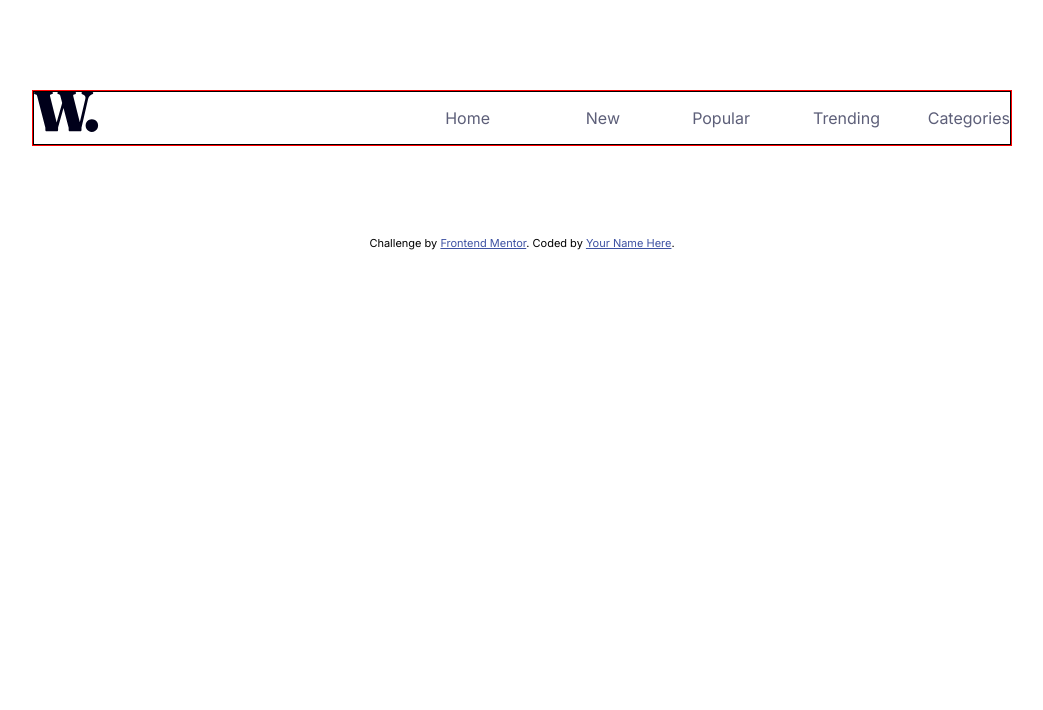
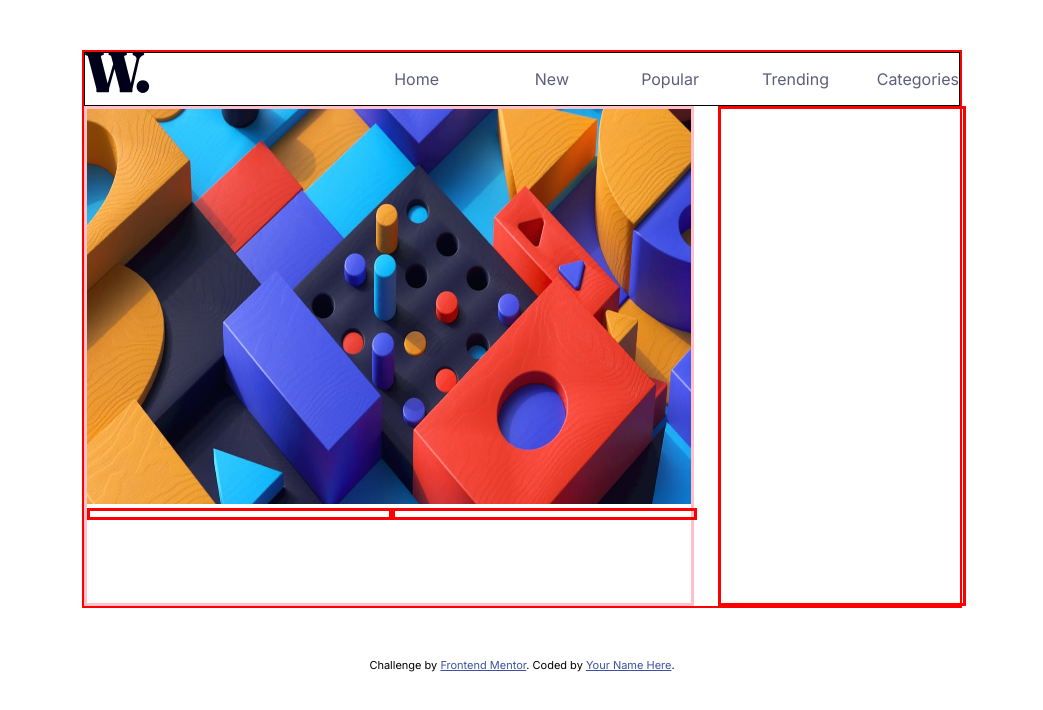
Before and after one commit to kocokoy/news-homepage-main, a plain HTML site: page index.html in a window 1280 px wide. Shown: the whole page, without its empty margins (118-1161 px from the left). Drawn offline with Linux system fonts and the light colour scheme.

Commit message:
added the main with style but still not finish

```diff
--- a/index.html
+++ b/index.html
@@ -32,6 +32,18 @@
         <li>Categories</li>
       </ul>
     </header>
+    <main>
+      <div class="main-left-side">
+        <img src="/assets/images/image-web-3-desktop.jpg" alt="">
+        <div class="main-left-side-mini-2-grid">
+          <div></div>
+          <div></div>
+        </div>
+      </div>
+      <div class="main-right-side">
+
+      </div>
+    </main>
   </div>
 
   <div class="attribution">
--- a/styles/style.css
+++ b/styles/style.css
@@ -17,8 +17,8 @@ body{
     margin: 0;
 }
 .container{
-    border: 1px solid red;
-    margin: 90px 150px;
+    border: 2px solid red;
+    margin: 50px 200px;
 }
 
 /* header */
@@ -35,3 +35,32 @@ ul{
     justify-content: end;
     color: var(--Darkgrayishblue);
 }
+/* main */
+main{
+    display: grid;
+    grid-template-columns: 5fr 2fr;
+    height: 500px;
+    gap: 30px;
+}
+.main-left-side {
+    width: 100%;
+    border: 3px solid pink;
+}
+.main-left-side img{
+    width: 100%;
+    height: 80%;
+}
+.main-left-side-mini-2-grid{
+    display: grid;
+    grid-template-columns: 1fr 1fr;
+}
+.main-left-side-mini-2-grid div{
+    width: 100%;
+    height: 100%;
+    border: 3px solid red;
+}
+.main-right-side{
+    width: 100%;
+    border: 3px solid red;
+
+}
```
